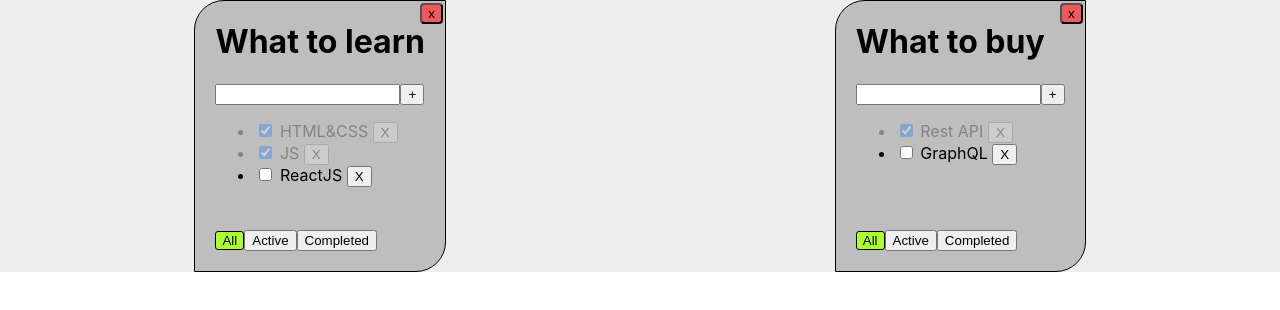
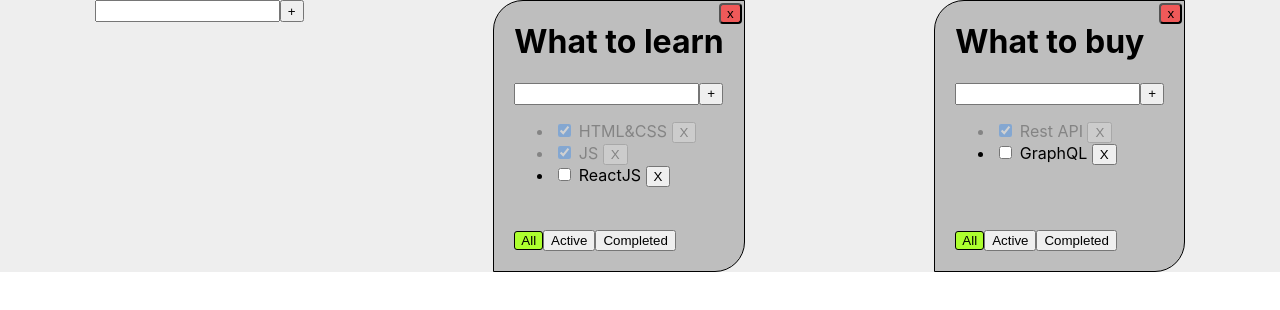
Before and after one commit to pdxserg/todolist_new, a React (Create React App) app: page / in a window 1280 px wide. Shown: the top 310 px of the page. Built offline with nearby package versions, Linux system fonts and the light colour scheme.

Commit message:
style component AddItemForm

```diff
--- a/src/App.css
+++ b/src/App.css
@@ -15,6 +15,10 @@
     background-color: #bebebe;
     min-height: 250px;
     min-width: 200px;
+}
+.add-item-form {
+    display: flex;
+    height: 22px;
 }
 
 .error {
--- a/src/App.tsx
+++ b/src/App.tsx
@@ -2,6 +2,7 @@ import React, {useState} from 'react';
 import {Todolist} from "./Todolist";
 import {v1} from "uuid";
 import './App.css';
+import {AddItemForm} from "./components/AddItemForm";
 
 export type FilterValue = "ALL" | "ACTIVE" | "COMPLITED"
 
@@ -75,8 +76,13 @@ setTodolists(todolists.filter(t=>t.id !== todolId))
 		setTasks({ ...tasks })
 	}
 	console.log(tasks)
+	const addTodolist = ()=>{
+
+	}
 	return (
 		<div className="app">
+
+			<AddItemForm addItem={addTodolist}/>
 			{todolists.length === 0
 			? <h2>NOTHIN</h2>
 			: todolists.map((tl)=>{
--- a/src/Todolist.tsx
+++ b/src/Todolist.tsx
@@ -8,16 +8,26 @@ import {AddItemForm} from "./components/AddItemForm";
 type TodolistPropsType = {
 	title: string
 	tasks: Array<TaskPropseType>
-	removeTask: (todolId:string, taskId: string) => void
-	filterTasks:(todolId:string, filter: FilterValue)=>void
-	addTask: (todolId:string, title: string) => void
-	changeStatus: (todolId:string, id: string, isDone: boolean) => void
+	removeTask: (todolId: string, taskId: string) => void
+	filterTasks: (todolId: string, filter: FilterValue) => void
+	addTask: (todolId: string, title: string) => void
+	changeStatus: (todolId: string, id: string, isDone: boolean) => void
 	filter: FilterValue
-	todolId:string
-	removeTodolist:(todolId:string)=>void
+	todolId: string
+	removeTodolist: (todolId: string) => void
 
 }
-export const Todolist = ({title, tasks, removeTask, addTask, changeStatus, filter, filterTasks, todolId, removeTodolist}: TodolistPropsType) => {
+export const Todolist = ({
+	                         title,
+	                         tasks,
+	                         removeTask,
+	                         addTask,
+	                         changeStatus,
+	                         filter,
+	                         filterTasks,
+	                         todolId,
+	                         removeTodolist
+                         }: TodolistPropsType) => {
 
 
 	// const [filter, setFilter] = useState<FilterValue>("ALL")
@@ -33,13 +43,14 @@ export const Todolist = ({title, tasks, removeTask, addTask, changeStatus, filte
 
 	return (
 		<div className={'todolist'}>
-			<button onClick={()=>removeTodolist(todolId)}
-				className={"remove-todolist-button"}>x</button>
+			<button onClick={() => removeTodolist(todolId)}
+			        className={"remove-todolist-button"}>x
+			</button>
 			<h1>{title}</h1>
 
 			<AddItemForm
-			addTask={addTask }
-			todolId={todolId}
+				addItem={addTask}
+				todolId={todolId}
 			/>
 
 
--- a/src/components/AddItemForm.tsx
+++ b/src/components/AddItemForm.tsx
@@ -1,11 +1,12 @@
 import React, {ChangeEvent, KeyboardEvent, useState} from 'react';
 
+
 type AddItemFormPropsType = {
-	addTask:(todolId:string, title: string)=>void
-	todolId:string
+	addItem:(todolId:string, title: string)=>void
+		todolId?:any
 }
 
-export function AddItemForm({addTask, todolId }: AddItemFormPropsType) {
+export function AddItemForm({addItem, todolId }: AddItemFormPropsType) {
 	const [error, setError] = useState<string | null>(null)
 	const [newTask, setNewtask] = useState("")
 	const onchangeHandler = (event: ChangeEvent<HTMLInputElement>) => {
@@ -21,7 +22,7 @@ export function AddItemForm({addTask, todolId }: AddItemFormPropsType) {
 	}
 	const addTaskHandler = () => {
 		if (newTask.trim() !== "") {
-			addTask(todolId,newTask.trim())
+			addItem(todolId,newTask.trim())
 			setNewtask("")
 		} else {
 			setError('Title is requred')
@@ -30,7 +31,7 @@ export function AddItemForm({addTask, todolId }: AddItemFormPropsType) {
 
 
 	return (
-		<div>
+		<div className={'add-item-form'}>
 			<input
 				className={error ? "error" : ""}
 				type="text"
```
